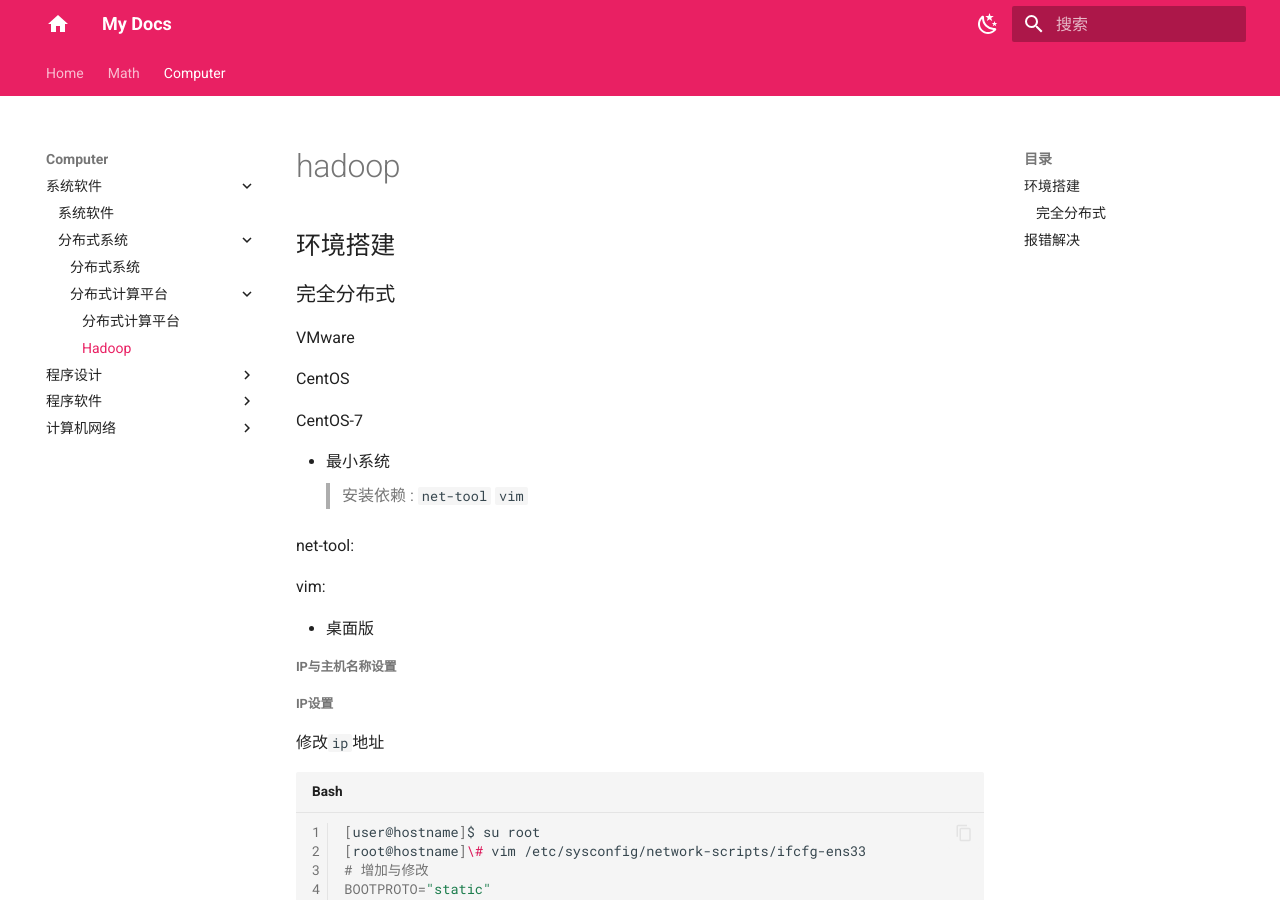
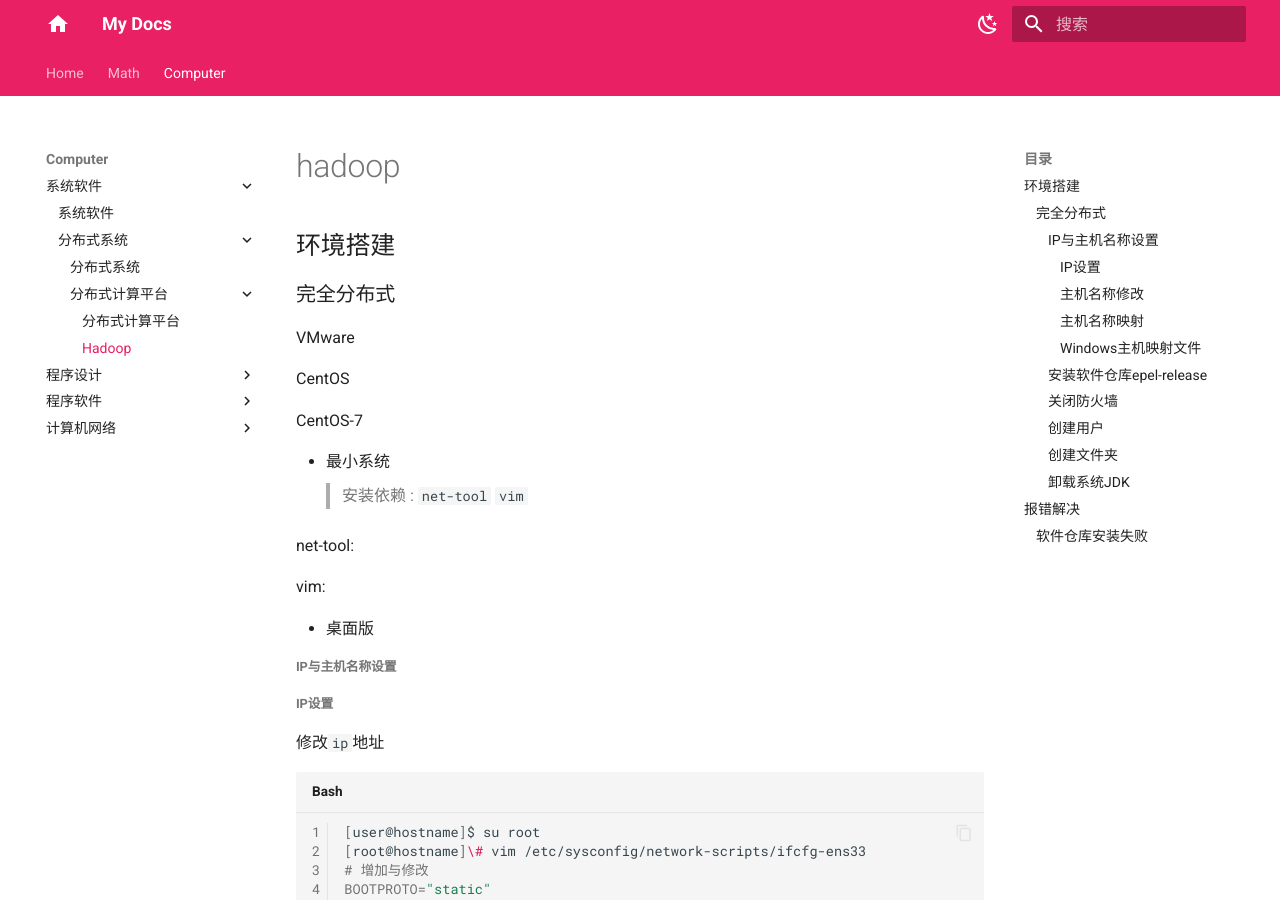
Before and after one commit to zyssnh/KnowledgeLwiki, an MkDocs documentation site: the page built from docs/Computer/系统软件/分布式系统/分布式计算平台/Hadoop.md, in a window 1280 px wide and 900 px high. Built offline with MkDocs 1.6.1 and Material for MkDocs 9.7.7, drawn with Linux system fonts in a browser that asks for light colours.

Commit message:
更新Hadoop文件

```diff
--- a/mkdocs.yml
+++ b/mkdocs.yml
@@ -79,7 +79,7 @@ markdown_extensions:
           generic: true
     - toc:
           permalink: true # 固定标题位置为当前位置
-          toc_depth: 3 # 目录深度
+          toc_depth: 6 # 目录深度
     - pymdownx.highlight: # 代码块高亮
           anchor_linenums: true
           linenums: true # 显示行号
```
